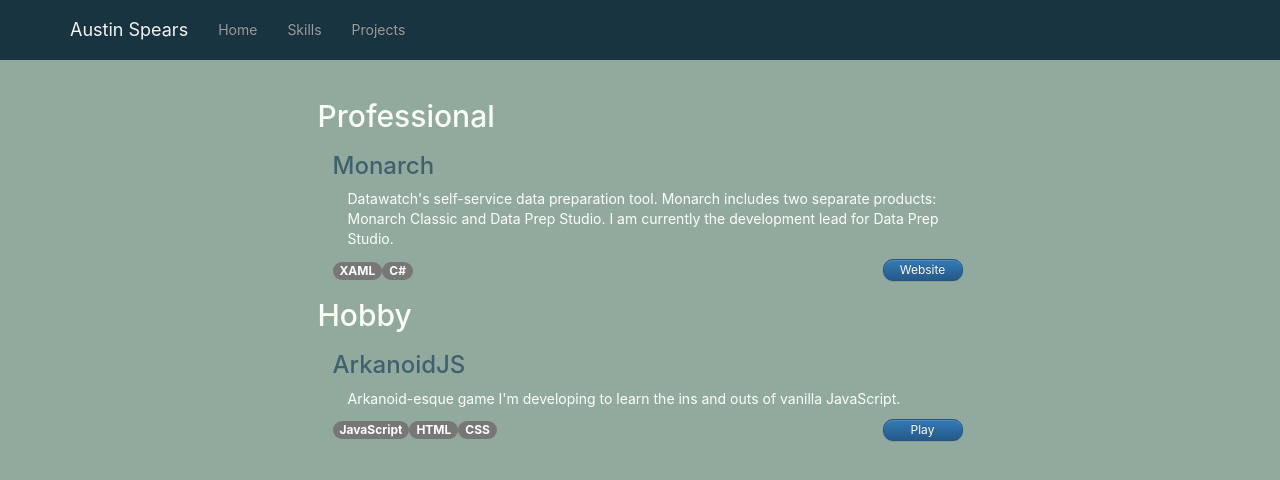
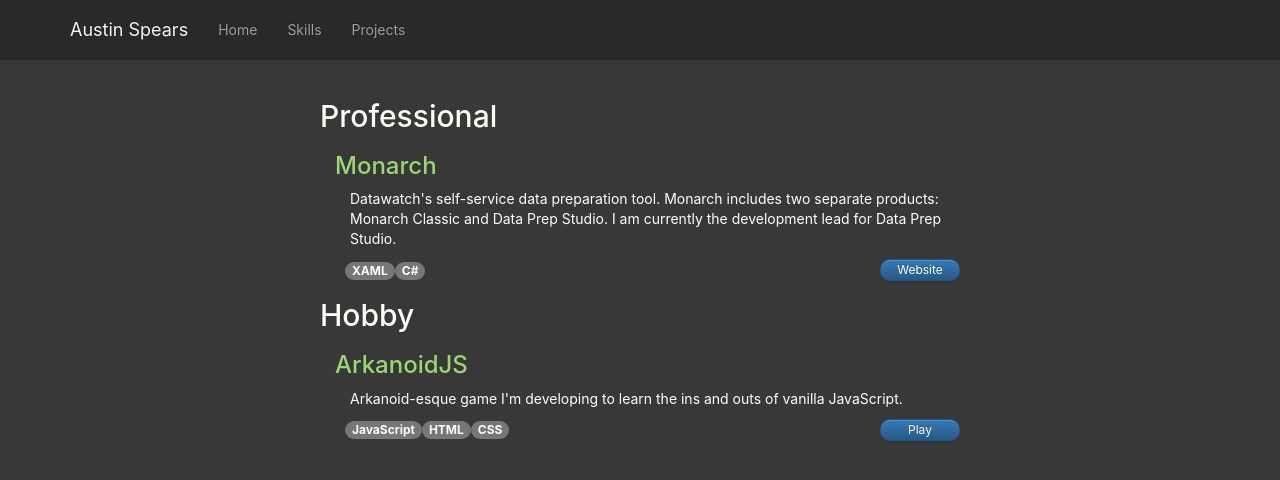
Before and after one commit to Tanoshikatta/AboutMe-React, a React (Create React App) app: page /projects in a window 1280 px wide. Shown: the top 480 px of the page. Built offline with nearby package versions, Linux system fonts and the light colour scheme.

Commit message:
Updated the look and feel to a dark theme with green accents

```diff
--- a/src/components/projectBlurb.js
+++ b/src/components/projectBlurb.js
@@ -11,8 +11,8 @@
             // Need header and description areas
             <div style={{marginLeft: 15}}>
                 <h3>{this.props.title}</h3>
-                <div style={{maxWidth: 600, marginLeft:15, marginRight:15}}>{this.props.description}</div>
-                <div style={{float: "left"}}>{this.props.badges}</div>
+                <div style={{maxWidth: 600, marginLeft:15, marginRight:10}}>{this.props.description}</div>
+                <div style={{float: "left", marginLeft: 10}}>{this.props.badges}</div>
                 <Button onClick={this.props.buttonClick}
                         bsStyle="primary"
                         bsSize="xsmall"
--- a/src/css/App.css
+++ b/src/css/App.css
@@ -1,9 +1,9 @@
 :root {
-  --navbar-background-color: #193441;
-  --main-background-color: #91AA9D;
-  --h1-color: white;
+  --navbar-background-color: #292929;
+  --main-background-color: #383838;
+  --h1-color: #9BD770;
   --h2-color: #FCFFF5;
-  --h3-color: #3E606F;
+  --h3-color: #9BD770;
   --text-color: white;
 }
 
--- a/src/css/pages.css
+++ b/src/css/pages.css
@@ -1,5 +1,6 @@
 .jumbotron {
     background-color: transparent;
+    color: var(--h1-color);
     position: relative;
     max-width: 800px;
     margin-left: 30px;
--- a/src/pages/home.js
+++ b/src/pages/home.js
@@ -5,11 +5,11 @@
     render(){
         return(
             <Jumbotron>
-                <h1>Welcome!</h1>
+                <h1 style={{marginLeft: -10, marginBottom: 20}}>Welcome!</h1>
                 <p>
                     The url and navbar probably clued you in, but I'm Austin Spears.
-                    I have been developing software professionally for over six years with a primary focus on
-                    creating WPF applications using XAML and C#.
+                    I have been developing software professionally for over six years
+                    with a primary focus on creating WPF applications using XAML and C#.
                     <br/>
                     <br/>
                     I am currently the team lead for Datawatch's data preparation product: Data Prep Studio
```
